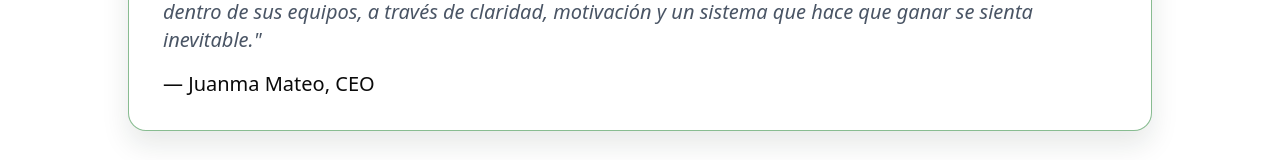
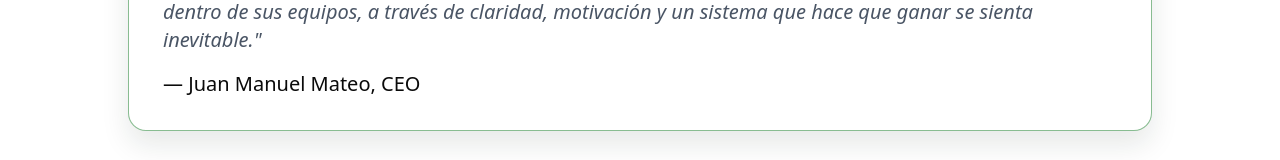
Before and after one commit to sezgox/ludusales, an Angular app: page / in a window 1280 px wide. Shown: the part 11511-11671 px from the top of the page. Built offline with nearby package versions, Linux system fonts and the light colour scheme.

Commit message:
Text fix

```diff
--- a/src/app/pages/landing/landing.html
+++ b/src/app/pages/landing/landing.html
@@ -788,7 +788,7 @@
 
             <div class="about-quote">
                 <p class="text-body text-xl italic">"Mi objetivo es ayudar a los líderes de ventas a desbloquear el potencial de rendimiento que ya existe dentro de sus equipos, a través de claridad, motivación y un sistema que hace que ganar se sienta inevitable."</p>
-                <p class="text-subtitle text-xl">— Juanma Mateo, CEO</p>
+                <p class="text-subtitle text-xl">— Juan Manuel Mateo, CEO</p>
             </div>
         </article>
     </section>
```
